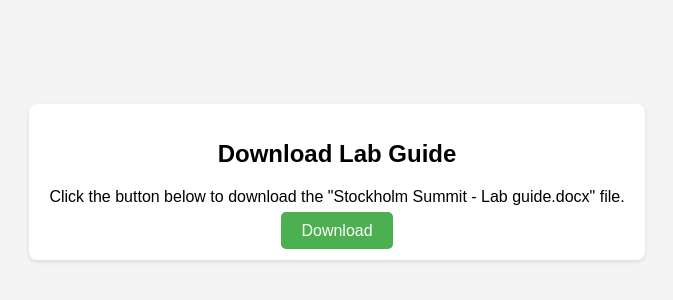
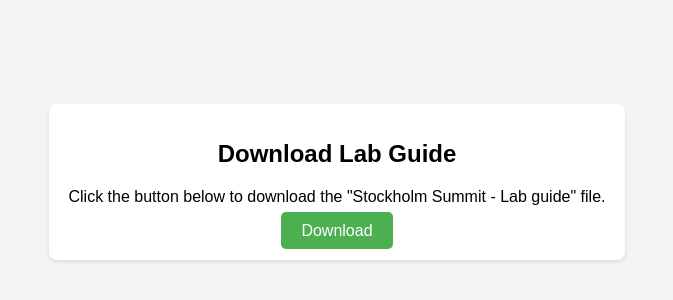
Before and after one commit to mjonssonme/sthlm_summit_2024, a plain HTML site: page index.html in a window 1280 px wide. Shown: the part 218-518 px from the top of the page, without its empty margins (303-976 px from the left). Drawn offline with Linux system fonts and the light colour scheme.

Commit message:
Update index.html

```diff
--- a/index.html
+++ b/index.html
@@ -41,7 +41,7 @@
 <body>
     <div class="download-container">
         <h1>Download Lab Guide</h1>
-        <p>Click the button below to download the "Stockholm Summit - Lab guide.docx" file.</p>
+        <p>Click the button below to download the "Stockholm Summit - Lab guide" file.</p>
         <a href="https://github.com/mjonssonme/sthlm_summit_2024/raw/main/Stockholm%20Summit%20-%20Lab%20Guide.docx" class="download-button" download>Download</a>
     </div>
 </body>
```
